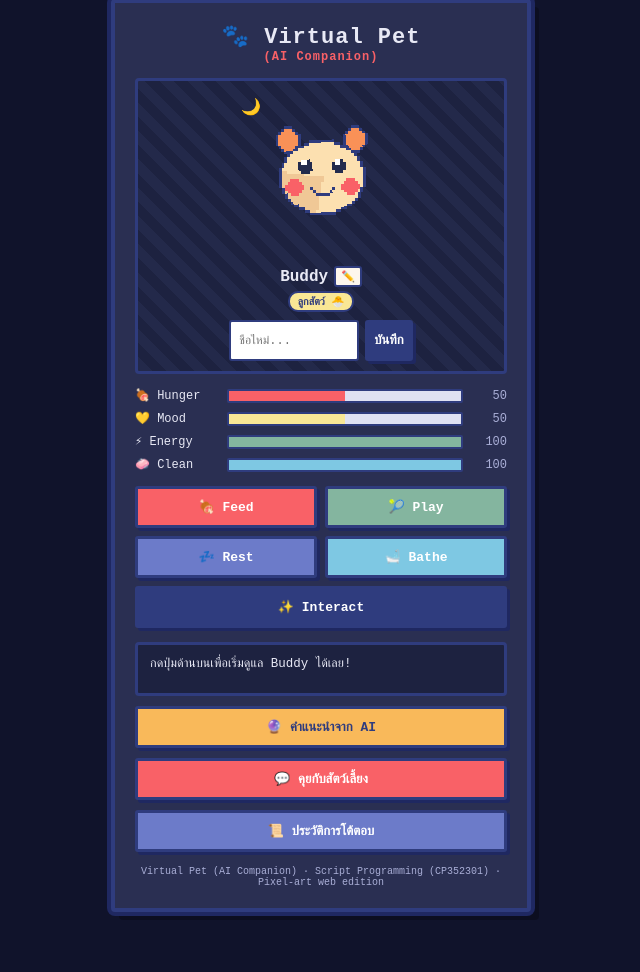
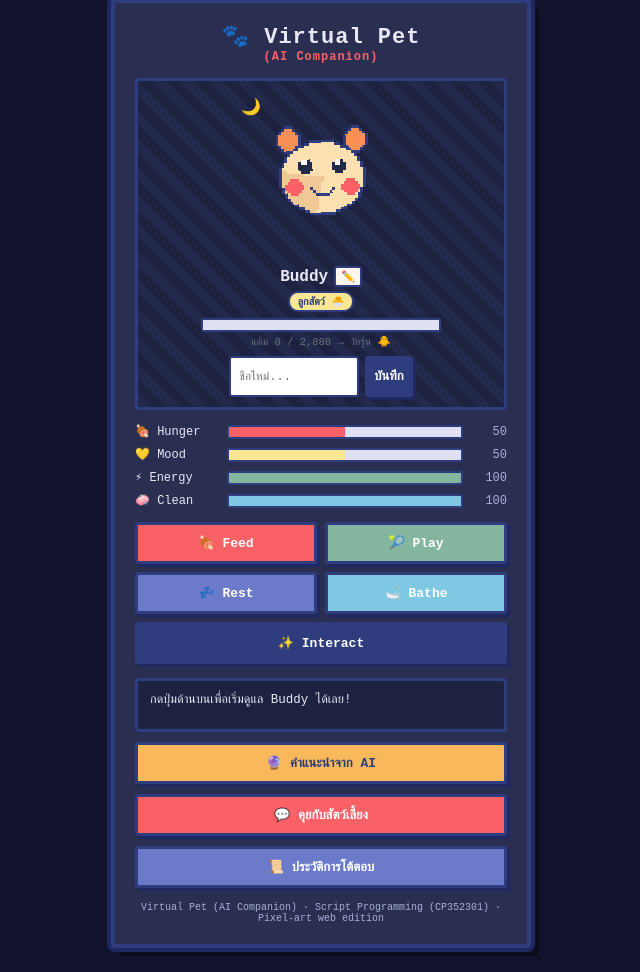
Before and after one commit to parima1209/virtual-pet-ai-companion, a Flask app: page / in a window 1280 px wide. Shown: the part 25-997 px from the top of the page, without its empty margins (319-959 px from the left). Before the commit the page ends 941 px from the top, so only its background shows below. Run offline with Flask 3, Linux system fonts and the light colour scheme.

Commit message:
feat: แสดงแถบ + ตัวเลขความคืบหน้าการเติบโตบนหน้าเว็บ
- app.py: เพิ่ม growth_progress() และฟิลด์ growth_progress ใน /api/state
- index.html/style.css/main.js: แถบความคืบหน้าและข้อความแต้มใต้ป้ายวัย
- เพิ่มเทส 4 เคส (รวม 98) และบันทึก CHANGELOG วันที่ 4/10/69

```diff
--- a/web/app.py
+++ b/web/app.py
@@ -194,6 +194,24 @@ def life_stage_for(points: float) -> str:
     return "adult"
 
 
+def growth_progress(points: float) -> dict:
+    """ความคืบหน้าไปสู่วัยถัดไป (ใช้แสดงแถบ + ตัวเลขบนหน้าเว็บ)
+    คืน start/target = แต้มเริ่ม/แต้มเป้าหมายของวัยปัจจุบัน, percent = 0-100,
+    next_label = ชื่อวัยถัดไป (None เมื่อโตเต็มวัยแล้ว)"""
+    stage = life_stage_for(points)
+    if stage == "baby":
+        start, target, next_stage = 0, STAGE_TEEN_POINTS, "teen"
+    elif stage == "teen":
+        start, target, next_stage = STAGE_TEEN_POINTS, STAGE_ADULT_POINTS, "adult"
+    else:
+        return {"start": STAGE_ADULT_POINTS, "target": None,
+                "percent": 100, "next_label": None}
+    percent = (points - start) / (target - start) * 100
+    return {"start": start, "target": target,
+            "percent": round(max(0.0, min(100.0, percent)), 1),
+            "next_label": _STAGE_LABEL[next_stage]}
+
+
 def apply_growth(elapsed_minutes: float) -> None:
     """สะสมแต้มการเติบโตตามเวลาจริงที่ผ่านไป คูณด้วยคุณภาพการดูแล (ยิ่งดูแลดียิ่งโตไว)"""
     global growth_points
@@ -317,6 +335,7 @@ def state_payload(message: str = "") -> dict:
         "life_stage": stage,
         "life_stage_label": _STAGE_LABEL[stage],
         "growth_points": round(growth_points, 1),
+        "growth_progress": growth_progress(growth_points),
     }
 
 
--- a/web/static/css/style.css
+++ b/web/static/css/style.css
@@ -126,6 +126,10 @@ body.is-night .stage {
   border: 2px solid var(--navy);
   color: var(--navy);
 }
+.growth-box { margin: 6px auto 0; max-width: 240px; }
+.growth-bar { height: 10px; }
+.bar-fill.growth { background: var(--gold); width: 0%; }
+.growth-text { margin: 3px 0 0; font-size: 10.5px; color: var(--muted); }
 .rename-form {
   margin-top: 8px;
   display: flex;
--- a/web/static/js/main.js
+++ b/web/static/js/main.js
@@ -11,6 +11,8 @@ const neglectBanner = document.getElementById("neglect-banner");
 const dirtyBanner = document.getElementById("dirty-banner");
 const nightIcon = document.getElementById("night-icon");
 const lifeStageBadge = document.getElementById("life-stage-badge");
+const growthBar = document.getElementById("bar-growth");
+const growthText = document.getElementById("growth-text");
 const buttons = document.querySelectorAll(".pixel-btn");
 
 const bars = {
@@ -90,6 +92,16 @@ function renderState(state, { quiet = false } = {}) {
     lifeStageBadge.textContent = state.life_stage_label;
     const scale = LIFE_STAGE_SCALE[state.life_stage] || 1.0;
     spriteWrap.style.transform = `scale(${scale})`;
+  }
+
+  // แถบ + ตัวเลขความคืบหน้าการเติบโต (4/10/69)
+  if (state.growth_progress && typeof state.growth_points === "number") {
+    const g = state.growth_progress;
+    growthBar.style.width = g.percent + "%";
+    const pts = Math.floor(state.growth_points).toLocaleString();
+    growthText.textContent = g.target === null
+      ? `โตเต็มวัยแล้ว 🐓 (แต้ม ${pts})`
+      : `แต้ม ${pts} / ${g.target.toLocaleString()} → ${g.next_label}`;
   }
 }
 
--- a/web/templates/index.html
+++ b/web/templates/index.html
@@ -24,6 +24,10 @@
         <button id="btn-rename-toggle" class="pencil-btn" type="button" title="เปลี่ยนชื่อ">✏️</button>
       </div>
       <span id="life-stage-badge" class="life-stage-badge"></span>
+      <div class="growth-box">
+        <div class="bar growth-bar"><div id="bar-growth" class="bar-fill growth"></div></div>
+        <p id="growth-text" class="growth-text">--</p>
+      </div>
       <form id="rename-form" class="rename-form" hidden>
         <input type="text" id="rename-input" maxlength="20" placeholder="ชื่อใหม่...">
         <button type="submit" class="pixel-btn rename-save">บันทึก</button>
```
Also changed, not shown: tests/test_web_app.py (+31 -0 lines), CHANGELOG.md.
